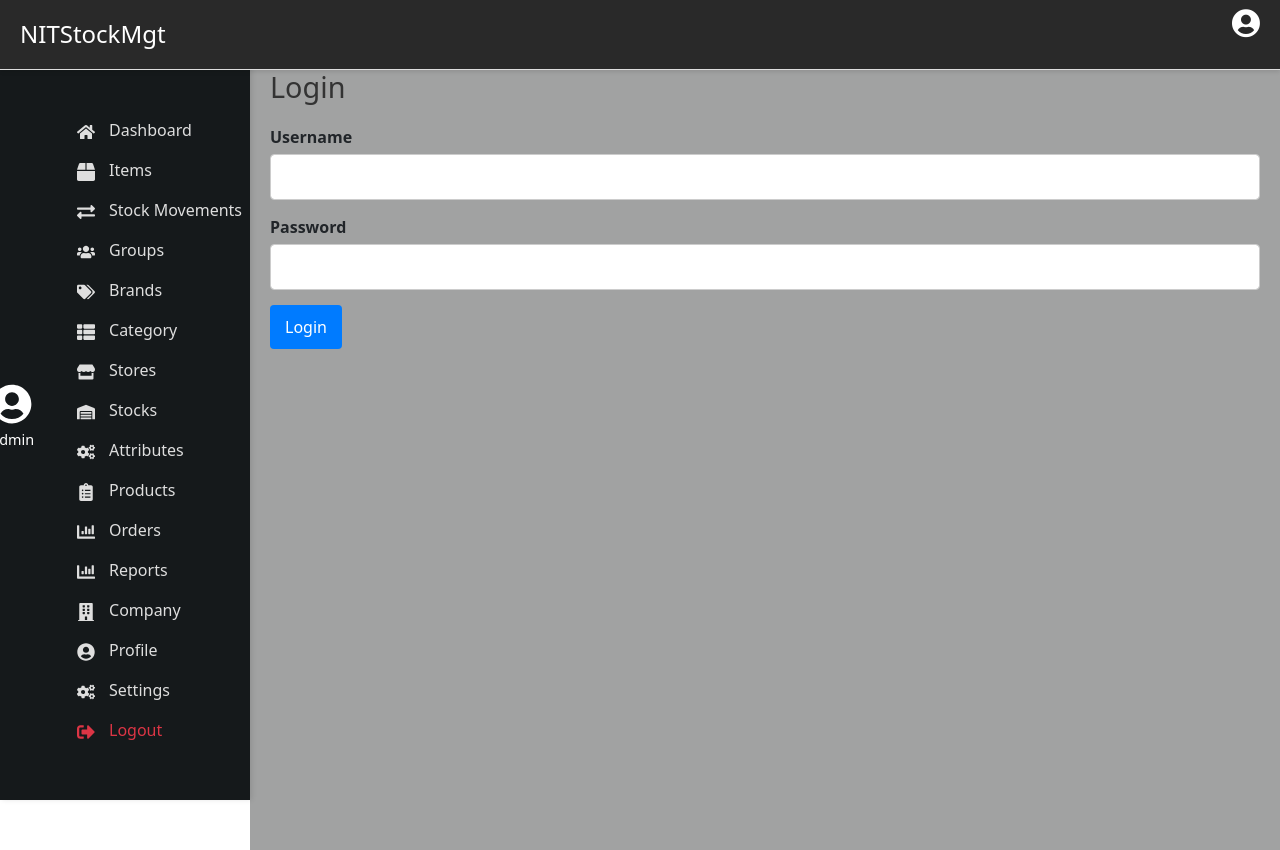
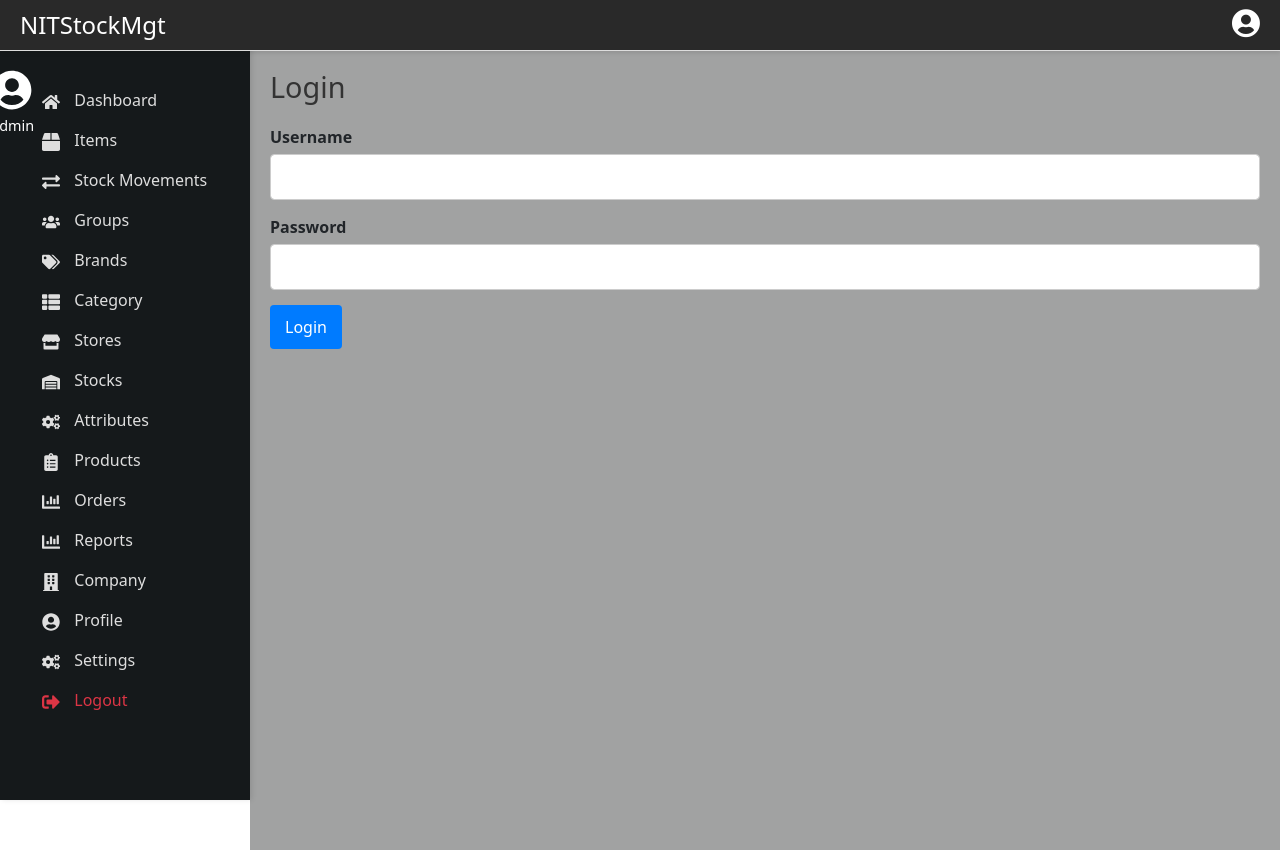
Before and after one commit to icechidi/NITStockMgtMain_v1.0, a React (Create React App) app in the folder client/: page / in a window 1280 px wide. Built offline with nearby package versions, Linux system fonts and the light colour scheme.

Commit message:
Updated the Nav Css files

```diff
--- a/client/src/components/Navbar/Navbar.css
+++ b/client/src/components/Navbar/Navbar.css
@@ -5,19 +5,25 @@
     top: 0;
     left: 0;
     background-color: #15191b; /* Light background */
-    height: 100vh;
-    padding: 20px;
-    padding: 60px 0px 0px 20px;
+    padding: 60px 0 0 20px;
     box-shadow: 2px 0 5px rgba(0, 0, 0, 0.1);
     overflow-y: hidden; /* Hide scrollbar by default */
+    display: flex; /* Use flexbox for layout */
+    flex-direction: column; /* Stack items vertically */
+    align-items: center; /* Center items horizontally */
     transition: overflow-y 0.3s ease; /* Smooth transition for scrollbar visibility */
-  }
+}
 
 
 
-.user-icon {
-  text-align: center;
-  margin-bottom: 20px;
+  .user-icon-admin {
+    text-align: center;
+    margin-bottom: 20px;
+    display: flex;
+    flex-direction: column; /* Stack icon and name vertically */
+    align-items: center; /* Center horizontally */
+    justify-content: center; /* Center vertically */
+    width: 100%; /* Take full width of the navbar */
 }
 
 .user-name {
@@ -25,6 +31,19 @@
   margin-top: 5px;
   color: #ffffff;
 }
+
+/* Navbar content styling */
+.nav {
+  list-style: none;
+  padding: 0;
+  margin-top: 20px; /* Add spacing below the user icon */
+  width: 100%; /* Ensure the nav takes full width */
+}
+
+.nav-item {
+  margin-bottom: 0px;
+}
+
 
   .navbar:hover {
     overflow-y: auto; /* Show scrollbar on hover */
```
